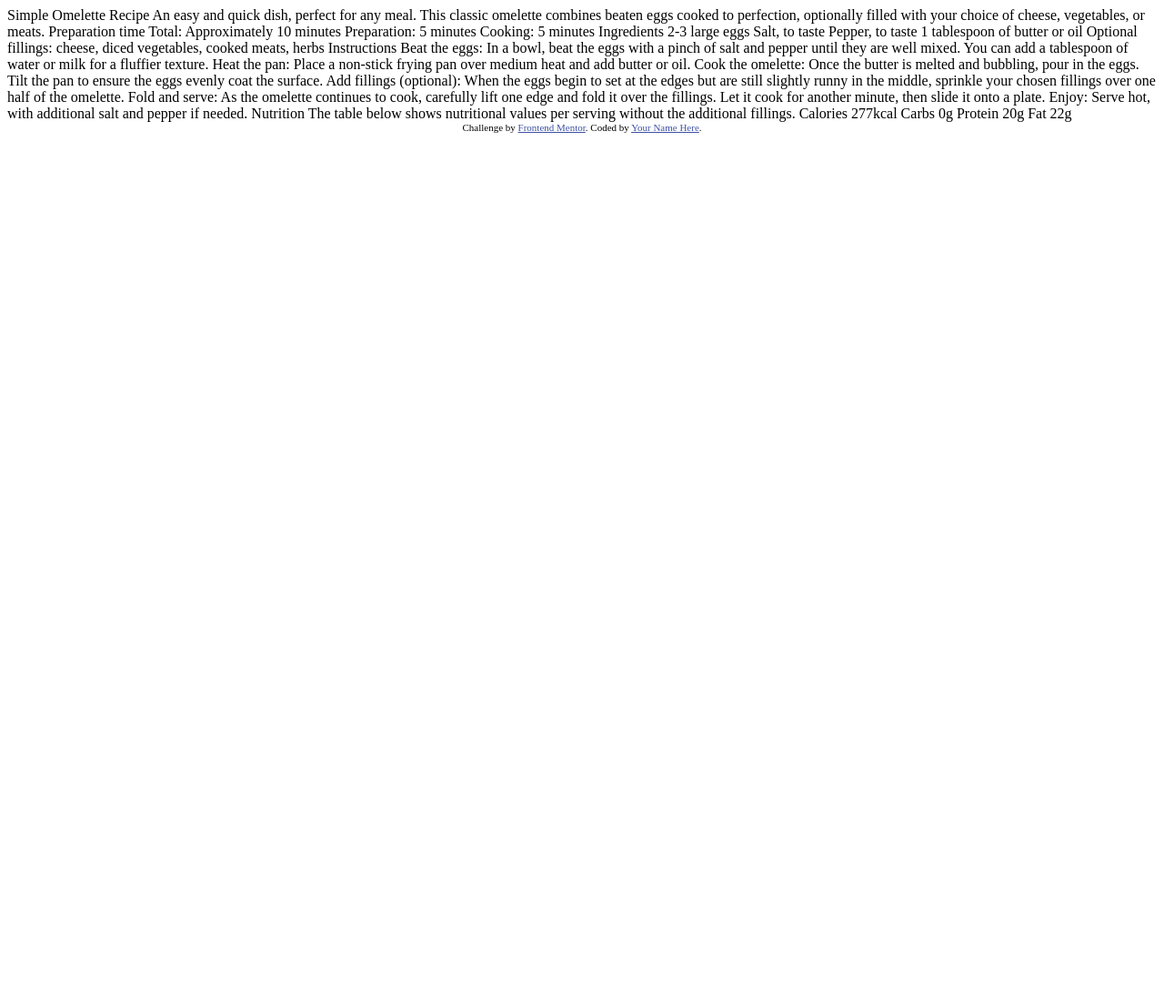
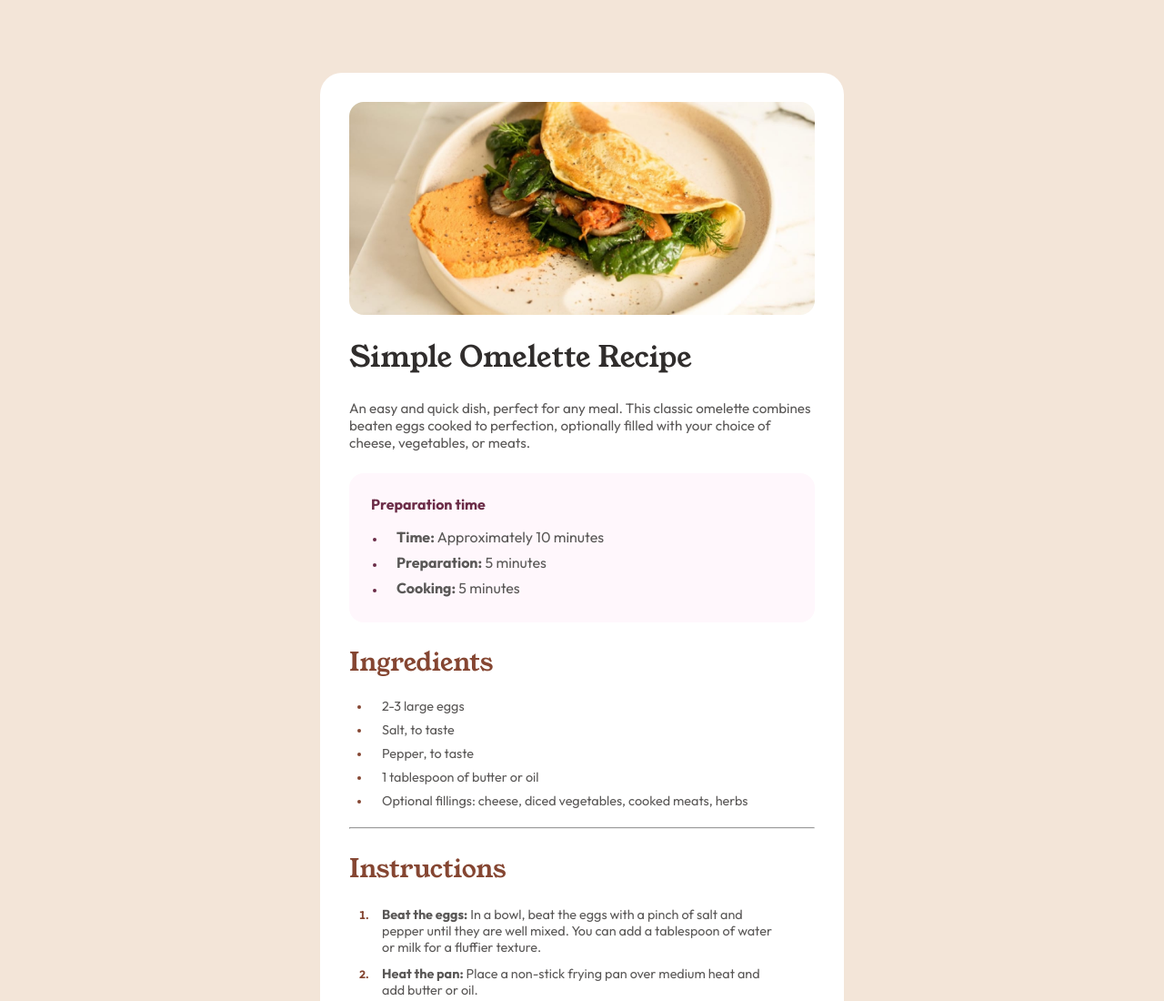
Before and after one commit to thisisparth187/recipe-page-main, a plain HTML site: page index.html in a window 1280 px wide. Shown: the top 1100 px of the page at 91% size. Before the commit the page ends 800 px from the top, so only its background shows below. Drawn offline with Linux system fonts and the light colour scheme.

Commit message:
final commit

```diff
--- a/index.html
+++ b/index.html
@@ -1,77 +1,95 @@
 <!DOCTYPE html>
 <html lang="en">
+
 <head>
   <meta charset="UTF-8">
-  <meta name="viewport" content="width=device-width, initial-scale=1.0"> <!-- displays site properly based on user's device -->
+  <meta name="viewport" content="width=device-width, initial-scale=1.0">
+  <!-- displays site properly based on user's device -->
 
   <link rel="icon" type="image/png" sizes="32x32" href="./assets/images/favicon-32x32.png">
 
   <title>Frontend Mentor | Recipe page</title>
 
-  <!-- Feel free to remove these styles or customise in your own stylesheet 👍 -->
-  <style>
-    .attribution { font-size: 11px; text-align: center; }
-    .attribution a { color: hsl(228, 45%, 44%); }
-  </style>
+  <link rel="stylesheet" href="style.css">
 </head>
+
 <body>
+  <main>
+    <div class="card">
 
-  Simple Omelette Recipe
+      <img src="./assets/images/image-omelette.jpeg" alt="mainimage">
 
-  An easy and quick dish, perfect for any meal. This classic omelette combines beaten eggs cooked
-  to perfection, optionally filled with your choice of cheese, vegetables, or meats.
+      <h2 class="card-heading">Simple Omelette Recipe</h2>
 
-  Preparation time
+      <p class="description">An easy and quick dish, perfect for any meal. This classic omelette combines beaten eggs
+        cooked to perfection, optionally filled with your choice of cheese, vegetables, or meats.</p>
 
-  Total: Approximately 10 minutes
-  Preparation: 5 minutes
-  Cooking: 5 minutes
+      <div class="prep-time-box">
+        <h4>Preparation time</h4>
+        <div class="content">
+          <ul>
+            <li><b>Time:</b> Approximately 10 minutes</li>
+            <li><b>Preparation:</b> 5 minutes</li>
+            <li><b>Cooking:</b> 5 minutes</li>
+          </ul>
+        </div>
 
-  Ingredients
+      </div>
 
-  2-3 large eggs
-  Salt, to taste
-  Pepper, to taste
-  1 tablespoon of butter or oil
-  Optional fillings: cheese, diced vegetables, cooked meats, herbs
+      <div class="ingredients">
+        <h2>Ingredients</h2>
+        <ul>
+          <li>2-3 large eggs</li>
+          <li>Salt, to taste</li>
+          <li>Pepper, to taste</li>
+          <li>1 tablespoon of butter or oil</li>
+          <li>Optional fillings: cheese, diced vegetables, cooked meats, herbs</li>
+        </ul>
+        <hr>
+      </div>
 
-  Instructions
+      <div class="instructions">
+        <h2>Instructions</h2>
+        <ol>
+          <li> <b>Beat the eggs:</b> In a bowl, beat the eggs with a pinch of salt and pepper until they are well mixed. You
+            can add a tablespoon of water or milk for a fluffier texture.</li>
+          <li><b>Heat the pan:</b> Place a non-stick frying pan over medium heat and add butter or oil.</li>
+          <li><b>Cook the omelette:</b> Once the butter is melted and bubbling, pour in the eggs. Tilt the pan to ensure the eggs evenly coat the surface.</li>
+          <li><b>Add fillings (optional):</b> When the eggs begin to set at the edges but are still slightly runny in the middle, sprinkle your chosen fillings over one half of the omelette.</li>
+          <li><b>Fold and serve:</b> As the omelette continues to cook, carefully lift one edge and fold it over the fillings. Let it cook for another minute, then slide it onto a plate.</li>
+          <li><b>Enjoy:</b> Serve hot, with additional salt and pepper if needed.</li>
+        </ol>
+        <hr>
+      </div>
 
-  Beat the eggs: In a bowl, beat the eggs with a pinch of salt and pepper until they are well mixed.
-  You can add a tablespoon of water or milk for a fluffier texture.
 
-  Heat the pan: Place a non-stick frying pan over medium heat and add butter or oil.
+      <div class="nutrition">
+        <h2>Nutrition</h2>
+        <p>The table below shows nutritional values per serving without the additional fillings.</p>
+        <table class="nutrition-table">
+          <tbody>
+            <tr>
+              <td>Calories</td>
+              <td class="value">277kcal</td>
+            </tr>
+            <tr>
+              <td>Carbs</td>
+              <td class="value">0g</td>
+            </tr>
+            <tr>
+              <td>Protein</td>
+              <td class="value">20g</td>
+            </tr>
+            <tr>
+              <td>Fat</td>
+              <td class="value">22g</td>
+            </tr>
+          </tbody>
 
-  Cook the omelette: Once the butter is melted and bubbling, pour in the eggs. Tilt the pan to ensure
-  the eggs evenly coat the surface.
+        </table>
+      </div>
+    </div>
+  </main>
+</body>
 
-  Add fillings (optional): When the eggs begin to set at the edges but are still slightly runny in the
-  middle, sprinkle your chosen fillings over one half of the omelette.
-
-  Fold and serve: As the omelette continues to cook, carefully lift one edge and fold it over the
-  fillings. Let it cook for another minute, then slide it onto a plate.
-
-  Enjoy: Serve hot, with additional salt and pepper if needed.
-
-  Nutrition
-
-  The table below shows nutritional values per serving without the additional fillings.
-
-  Calories
-  277kcal
-
-  Carbs
-  0g
-
-  Protein
-  20g
-
-  Fat
-  22g
-
-  <div class="attribution">
-    Challenge by <a href="https://www.frontendmentor.io?ref=challenge" target="_blank">Frontend Mentor</a>.
-    Coded by <a href="#">Your Name Here</a>.
-  </div>
-</body>
 </html>
--- /dev/null
+++ b/style.css
@@ -0,0 +1,193 @@
+@font-face {
+    font-family: 'Outfit';
+    src: url('./assets/fonts/outfit/Outfit-VariableFont_wght.ttf') format('truetype')
+}
+
+@font-face {
+    font-family: 'YoungSerif';
+    src: url('./assets/fonts/young-serif/YoungSerif-Regular.ttf') format('truetype')
+}
+
+* {
+    padding: 0;
+    margin: 0;
+}
+
+:root {
+    --color-bg: #F3E5D8;
+    --color-card: #FFFFFF;
+    --color-primary-text: #302D2C;
+    --color-secondary-text: #5A5857;
+    --color-accent: #854632;
+    --color-highlight: #FFF7FC;
+    --color-highlight-heading: #6B2C47;
+}
+
+body {
+    background-color: var(--color-bg);
+    display: flex;
+    align-items: center;
+    justify-content: center;
+}
+
+.card {
+    display: flex;
+    flex-direction: column;
+    max-width: 40vw;
+    margin: 5rem;
+    border-radius: 1.5rem;
+    background-color: var(--color-card);
+    padding: 2rem;
+    gap: 1.5rem;
+}
+
+.card img {
+    width: 100%;
+    border-radius: 1rem;
+}
+
+.card h2 {
+    font-family: 'YoungSerif', sans-serif;
+    font-weight: normal;
+    font-size: 2rem;
+    color: var(--color-primary-text);
+}
+
+.description {
+    font-family: 'Outfit', sans-serif;
+    font-size: 0.95rem;
+    color: var(--color-secondary-text);
+}
+
+.prep-time-box {
+    background-color: var(--color-highlight);
+    border-radius: 1rem;
+    padding: 1.5rem;
+    font-family: 'Outfit', sans-serif;
+}
+
+.prep-time-box h4 {
+    padding-bottom: 0.75rem;
+    color: var(--color-highlight-heading);
+}
+
+.content {
+    padding: 0 0.5rem;
+    color: var(--color-secondary-text);
+}
+
+.content ul {
+    margin: 0 0.5rem;
+}
+
+.content li {
+    padding: 0.25rem 0.75rem;
+}
+
+.content li::marker {
+    color: var(--color-highlight-heading);
+    font-size: 0.7rem;
+}
+
+.ingredients h2 {
+    font-family: 'YoungSerif', sans-serif;
+    font-weight: normal;
+    font-size: 1.75rem;
+    color: var(--color-accent);
+}
+
+.ingredients ul {
+    margin: 0 0.5rem;
+    padding: 1rem;
+}
+
+.ingredients li {
+    padding: 0.25rem 0.75rem;
+    font-family: 'Outfit', sans-serif;
+    font-size: 0.9rem;
+    color: var(--color-secondary-text);
+}
+
+.ingredients li::marker {
+    color: var(--color-accent);
+    font-size: 0.75rem;
+}
+
+.instructions h2 {
+    font-family: 'YoungSerif', sans-serif;
+    font-weight: normal;
+    font-size: 1.75rem;
+    color: var(--color-accent);
+}
+
+.instructions ol {
+    margin: 0 0.5rem;
+    padding: 1rem;
+}
+
+.instructions li {
+    padding: 0.35rem 0.75rem;
+    font-family: 'Outfit', sans-serif;
+    font-size: 0.9rem;
+    color: var(--color-secondary-text);
+}
+
+.instructions li::marker {
+    font-weight: bolder;
+    color: var(--color-accent);
+    font-size: 0.75rem;
+}
+
+.nutrition h2 {
+    font-family: 'YoungSerif', sans-serif;
+    font-weight: normal;
+    font-size: 1.75rem;
+    color: var(--color-accent);
+}
+
+.nutrition p {
+    font-family: 'Outfit', sans-serif;
+    font-size: 0.95rem;
+    color: var(--color-secondary-text);
+    padding: 1rem 0;
+}
+
+.nutrition-table {
+    width: 100%;
+    border-collapse: collapse;
+    margin-top: 1rem;
+
+    color: var(--color-secondary-text);
+    font-family: 'Outfit', sans-serif;
+    font-size: 1rem;
+}
+
+.nutrition-table td {
+    padding: 1rem 1.75rem;
+    border-bottom: 1px solid var(--color-secondary-text);
+}
+
+.nutrition-table tr:last-child td {
+    border-bottom: none
+}
+
+.value {
+    font-weight: bolder;
+    color: var(--color-accent);
+}
+
+
+/* Mobile Styles */
+@media (max-width:768px) {
+    .card {
+        max-width: 90vh;
+        margin: 0;
+        padding: 1.5rem;
+        border-radius: 0;
+    }
+
+    .card h2 {
+        font-size: 1.75rem;
+    }
+
+}
```
Also changed, not shown: body.txt (added).
